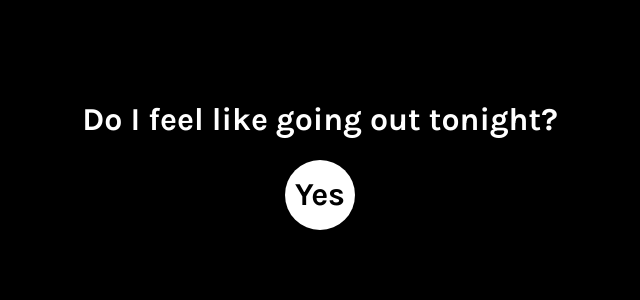
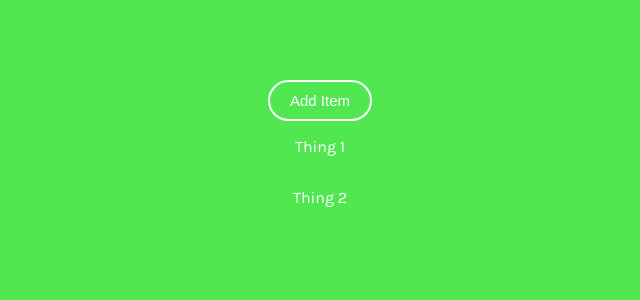
Before and after one commit to michaelokolo/Meme-generator, a React (Create React App) app: page / in a window 1280 px wide. Shown: the top 300 px of the page, without its empty margins (320-960 px from the left). Built offline with nearby package versions, Linux system fonts and the light colour scheme.

Commit message:
push into array render UI, state spread operator

```diff
--- a/src/App.css
+++ b/src/App.css
@@ -87,7 +87,7 @@ color: #FFFFFF;
   color: #0D0D0D;
 }
 
-button{
+/* button{
   height: 40px;
   background: linear-gradient(90.41deg, #711F8D 1.14%, #A818DA 100%);
   border:none;
@@ -97,7 +97,7 @@ button{
   line-height: 19px;
   color: #FFFFFF;
   cursor:pointer;
-}
+} */
 
 
 /* .small-img{
@@ -132,7 +132,7 @@ button{
 
 /*style for practize*/
 body{
-  background-color: #000;
+  background-color: rgb(81, 231, 81);
   color:white;
   display: flex;
   align-items: center;
@@ -161,3 +161,18 @@ body{
   background-color: #6e6c6c;
   color: #fff;
 }
+
+button{
+  background: none;
+  color: #fff;
+  border:2px solid #fff;
+  padding:10px 20px;
+  font-size: 15px;
+  border-radius: 30px;
+  cursor: pointer;
+}
+
+button:hover{
+  background: #fff;
+  color: rgb(81, 231, 81);
+}
--- a/src/App.js
+++ b/src/App.js
@@ -5,20 +5,33 @@ import './App.css';
 
 function App() {
 
- const [isGoingOut, setIsGoingOut] = React.useState(true);
+//  const [isGoingOut, setIsGoingOut] = React.useState(true);
 
- function handleFlip(){
-  setIsGoingOut(preState => !preState)
- }
- let answer = isGoingOut ? "Yes" : "No"
+//  function handleFlip(){
+//   setIsGoingOut(preState => !preState)
+//  }
+//  let answer = isGoingOut ? "Yes" : "No"
+
+  const [thingsArray, setThingsArray] = React.useState(['Thing 1', 'Thing 2'])
+
+  function addItem(){
+    setThingsArray(preState => [...preState, `Thing ${preState.length + 1}`])
+  }
+  const allThingsArray = thingsArray.map((things) => <p>{things}</p>)
+
+
   return (
     <div className='practise'>{/*Remember to change class*/}
       {/*<Navbar />
       <Meme />*/}
-      <h1 className="state--title">Do I feel like going out tonight?</h1>
+      {/* <h1 className="state--title">Do I feel like going out tonight?</h1>
       <diV className="state--value" onClick={handleFlip}>
           <h1>{answer}</h1>
-      </diV>
+      </diV> */}
+      <button onClick={addItem}>Add Item</button>
+      {allThingsArray}
+
+
     </div>
   );
 }
```
